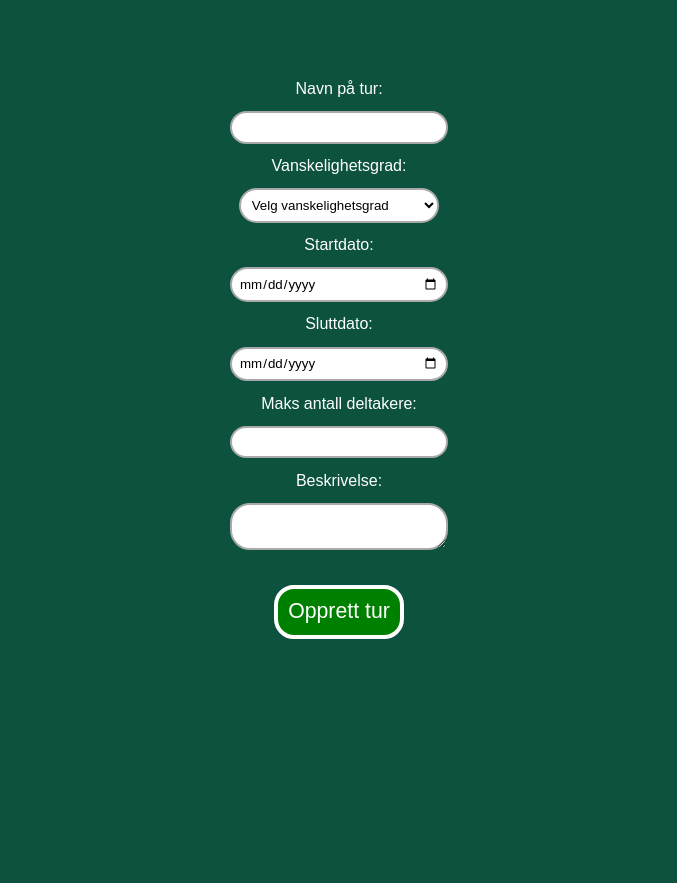
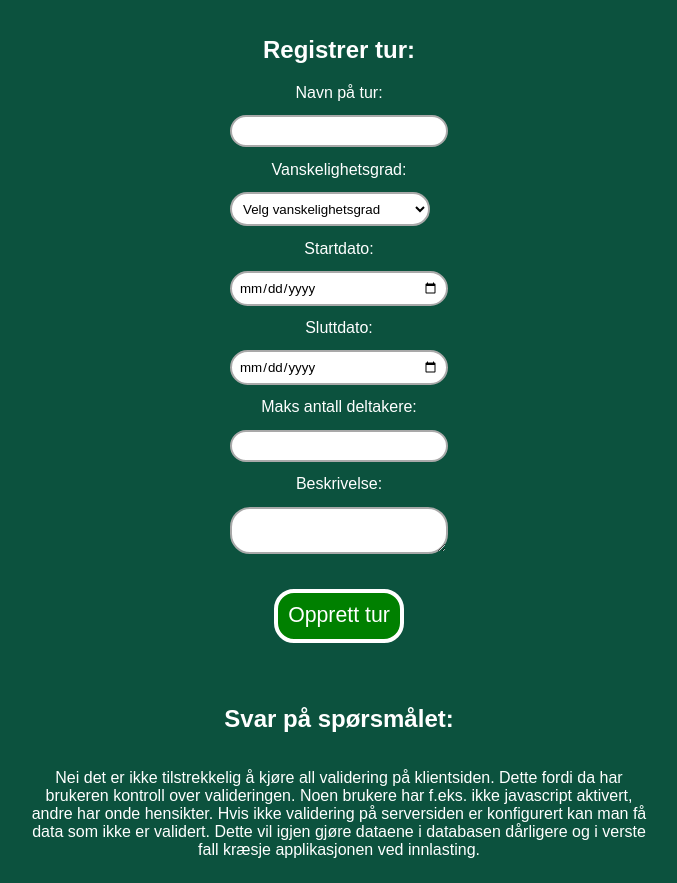
Before and after one commit to Brouvnie/app2000, a plain HTML site: page arbeidskrav_1_skjema.html in a window 1280 px wide. Shown: the whole page, without its empty margins (301-978 px from the left). Before the commit the page ends 800 px from the top, so only its background shows below. Drawn offline with Linux system fonts and the light colour scheme.

Commit message:
Tekstskjema l2, oppgave 4 ferdig

```diff
--- a/arbeidskrav_1_skjema.html
+++ b/arbeidskrav_1_skjema.html
@@ -4,6 +4,8 @@
     </head>
 
     <body>
+        <div id = formContainer>
+            <h2>Registrer tur:</h2>
             <form id="tripForm">
             <label for="title">Navn på tur:</label>
             <input
@@ -50,6 +52,13 @@
 
             <button type="submit">Opprett tur</button>
             </form>
+            <h2>Svar på spørsmålet:</h2>
+            <p id="sporsmaal">
+                Nei det er ikke tilstrekkelig å kjøre all validering på klientsiden. Dette fordi da har brukeren kontroll over valideringen.
+                Noen brukere har f.eks. ikke javascript aktivert, andre har onde hensikter. Hvis ikke validering på serversiden er konfigurert kan man få data som ikke er validert.
+                Dette vil igjen gjøre dataene i databasen dårligere og i verste fall kræsje applikasjonen ved innlasting.
+            </p>
+        </div>
         <script>
     const form = document.getElementById("tripForm");
     const startDate = document.getElementById("startDate");
@@ -71,5 +80,6 @@
         endDate.setCustomValidity("");
     });
     </script>
+
     </body>
 </html>
--- a/style/style.css
+++ b/style/style.css
@@ -2,6 +2,21 @@
   background-color: #0c523e;
   font-family: sans-serif;
   color: white;
+}
+
+#formContainer {
+  display: block;
+  margin-top: 1em;
+  display: flex;
+  flex-flow: column;
+  align-items: center;
+  justify-content: center;
+  text-align: center;
+}
+
+#tripForm,
+#sporsmaal {
+  max-width: 50%;
 }
 
 input,
@@ -24,12 +39,5 @@ button {
   border: 0.2em solid white;
   font-size: 1.33em;
   margin-top: 1em;
+  margin-bottom: 2em;
 }
-
-#tripForm {
-  margin-top: 5em;
-  display: flex;
-  flex-flow: column;
-  align-items: center;
-  justify-content: center;
-}
```
Lines whose indentation alone changed are shown as unchanged.
